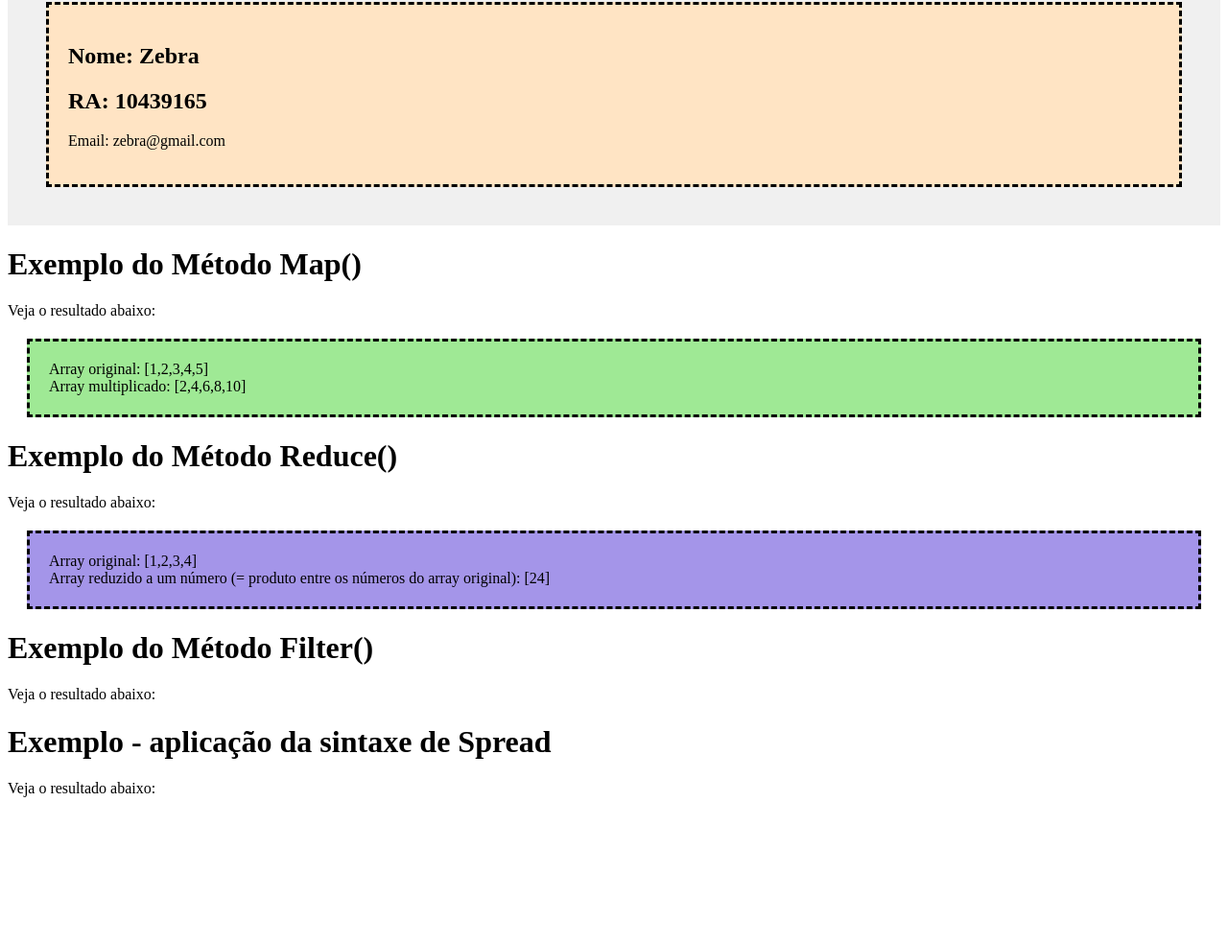
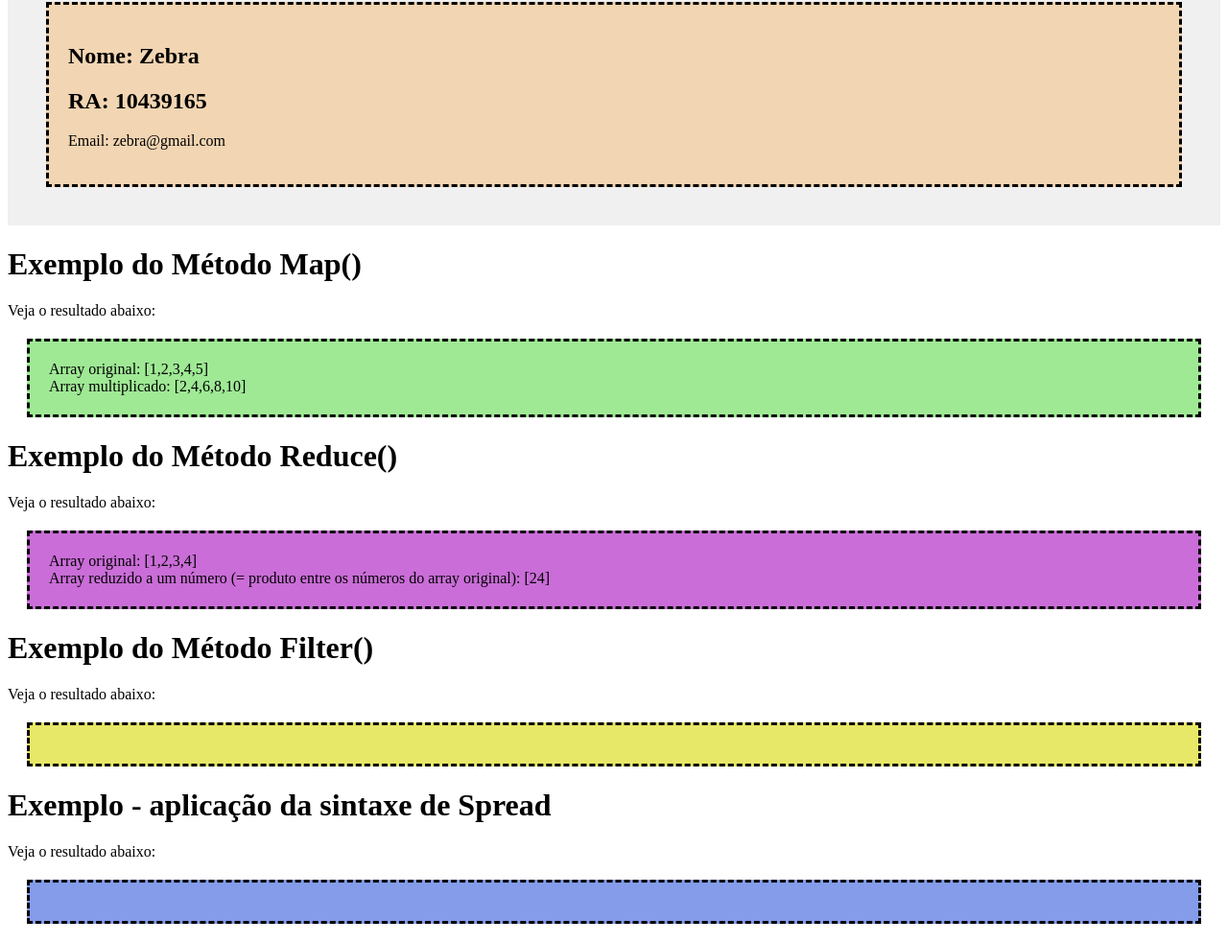
Before and after one commit to brunazpessoa/array_javascript, a plain HTML site: page web_js/index.html in a window 1280 px wide. Shown: the part 1007-1990 px from the top of the page at 96% size. Before the commit the page ends 1854 px from the top, so only its background shows below. Drawn offline with Linux system fonts and the light colour scheme.

Commit message:
Update style.css

```diff
--- a/web_js/style.css
+++ b/web_js/style.css
@@ -2,10 +2,10 @@ article {
     border: 3px dashed black;
     margin: 20px;
     padding: 20px;
-    background-color: bisque;
+    background-color: rgb(242, 213, 178);
 }
 
-#map, #reduce {
+#map, #reduce, #filter, #spread {
     border: 3px dashed black;
     margin: 20px;
     padding: 20px;
@@ -15,5 +15,11 @@ article {
     background-color: rgb(159, 233, 149);
 }
 #reduce {
-    background-color: rgb(164, 149, 233);
+    background-color: rgb(202, 109, 216);
 }
+#filter {
+    background-color: rgb(231, 231, 104);
+}
+#spread {
+    background-color: rgb(132, 156, 233);
+}
```
